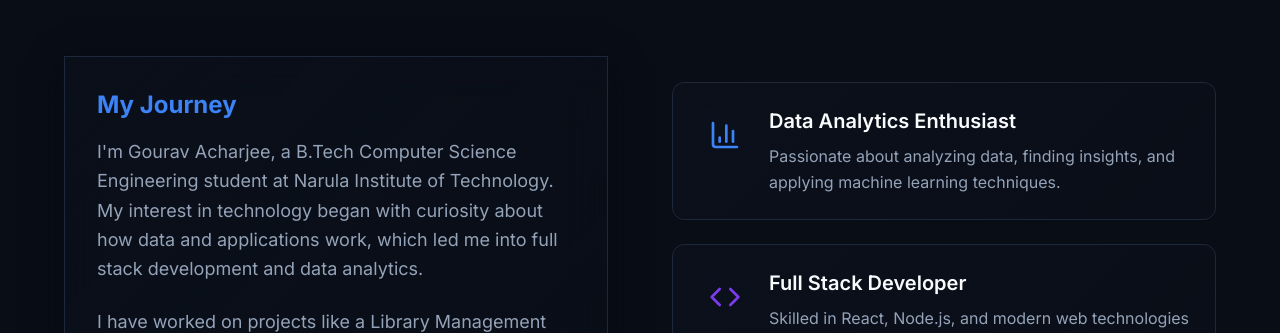
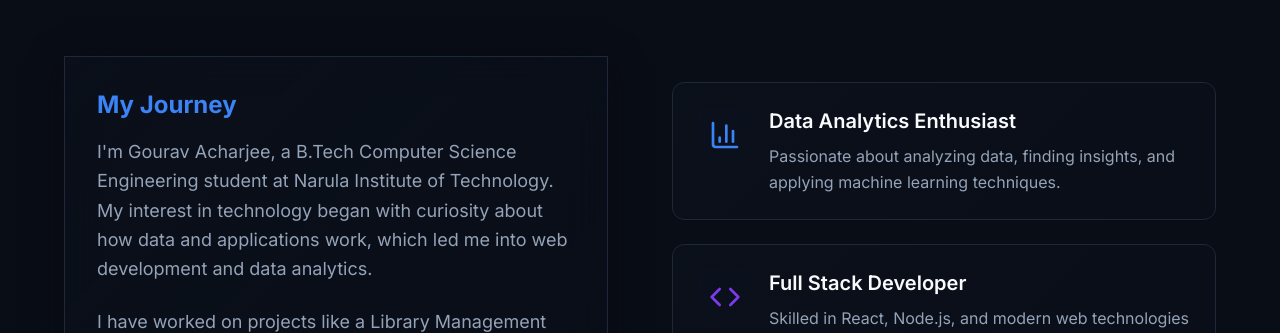
Before and after one commit to Gourav412/Portfolio, a React (Vite) app: page / in a window 1280 px wide. Shown: the part 1280-1613 px from the top of the page. Built offline with nearby package versions, Linux system fonts and the light colour scheme.

Commit message:
Update AboutSection.tsx

```diff
--- a/src/components/AboutSection.tsx
+++ b/src/components/AboutSection.tsx
@@ -45,7 +45,7 @@ const AboutSection = () => {
                 <p className="text-lg text-muted-foreground leading-relaxed mb-6">
                   I'm Gourav Acharjee, a B.Tech Computer Science Engineering student at Narula Institute of Technology.
                   My interest in technology began with curiosity about how data and applications work, which led me into
-                  full stack development and data analytics.
+                  web development and data analytics.
                 </p>
                 <p className="text-lg text-muted-foreground leading-relaxed mb-6">
                   I have worked on projects like a Library Management System and my own portfolio website,
```
